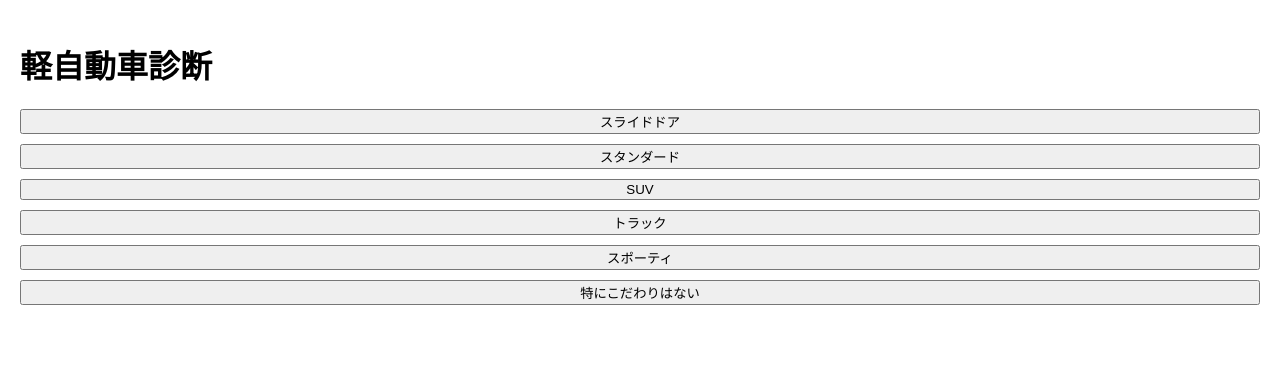
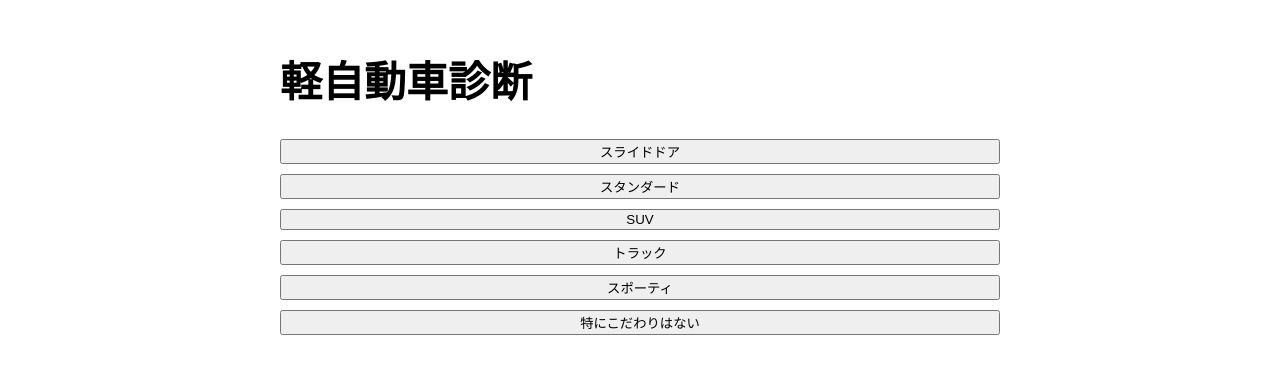
Before and after one commit to CARTOPIA0319/cartopia-car-diagnosis, a Next.js app: page /diagnosis in a window 1280 px wide. Shown: the top 374 px of the page. Built offline with nearby package versions, Linux system fonts and the light colour scheme.

Commit message:
upgrade diagnosis cards

```diff
--- a/app/diagnosis/page.js
+++ b/app/diagnosis/page.js
@@ -5,9 +5,11 @@ import { useState } from "react";
 export default function DiagnosisPage() {
   const [cars, setCars] = useState([]);
   const [loading, setLoading] = useState(false);
+  const [selectedLabel, setSelectedLabel] = useState("");
 
-  async function search(type1, type2) {
+  async function search(type1, type2, label) {
     setLoading(true);
+    setSelectedLabel(label);
 
     const res = await fetch(
       `/api/inventory/search?type1=${encodeURIComponent(
@@ -23,6 +25,7 @@ export default function DiagnosisPage() {
 
   async function searchAllKei() {
     setLoading(true);
+    setSelectedLabel("特にこだわりはない");
 
     const res = await fetch(
       `/api/inventory/search?type=${encodeURIComponent("軽自動車")}&limit=20`
@@ -35,56 +38,48 @@ export default function DiagnosisPage() {
   }
 
   return (
-    <main style={{ padding: 20 }}>
-      <h1>軽自動車診断</h1>
+    <main style={{ padding: 20, maxWidth: 720, margin: "0 auto" }}>
+      <h1 style={{ fontSize: 42, marginBottom: 30 }}>軽自動車診断</h1>
 
-      <div
-        style={{
-          display: "flex",
-          flexDirection: "column",
-          gap: 10,
-          marginTop: 20,
-        }}
-      >
-        <button onClick={() => search("軽自動車", "スライドドア")}>
-          スライドドア
-        </button>
-
-        <button onClick={() => search("軽自動車", "スタンダード")}>
-          スタンダード
-        </button>
-
-        <button onClick={() => search("軽自動車", "SUV")}>
-          SUV
-        </button>
-
-        <button onClick={() => search("軽自動車", "トラック")}>
-          トラック
-        </button>
-
-        <button onClick={() => search("軽自動車", "スポーティ")}>
-          スポーティ
-        </button>
-
-        <button onClick={searchAllKei}>
-          特にこだわりはない
-        </button>
+      <div style={{ display: "flex", flexDirection: "column", gap: 10 }}>
+        <button onClick={() => search("軽自動車", "スライドドア", "スライドドア")}>スライドドア</button>
+        <button onClick={() => search("軽自動車", "スタンダード", "スタンダード")}>スタンダード</button>
+        <button onClick={() => search("軽自動車", "SUV", "SUV")}>SUV</button>
+        <button onClick={() => search("軽自動車", "トラック", "トラック")}>トラック</button>
+        <button onClick={() => search("軽自動車", "スポーティ", "スポーティ")}>スポーティ</button>
+        <button onClick={searchAllKei}>特にこだわりはない</button>
       </div>
 
-      {loading && <p>検索中...</p>}
+      {loading && <p style={{ marginTop: 24 }}>検索中...</p>}
 
-      <div style={{ marginTop: 30 }}>
+      {!loading && selectedLabel && (
+        <h2 style={{ marginTop: 30, fontSize: 22 }}>
+          {selectedLabel}のおすすめ在庫
+        </h2>
+      )}
+
+      <div style={{ marginTop: 18, display: "flex", flexDirection: "column", gap: 16 }}>
         {cars.map((car) => (
-          <div
-            key={car.stockId}
-            style={{
-              border: "1px solid #ddd",
-              padding: 10,
-              marginBottom: 10,
-            }}
-          >
-            <div>{car.title}</div>
-            <div>{car.totalPrice}</div>
+          <div key={car.stockId} style={{ border: "1px solid #ddd", borderRadius: 12, overflow: "hidden", background: "#fff" }}>
+            {car.imageUrl && (
+              <img src={car.imageUrl} alt={car.title} style={{ width: "100%", display: "block" }} />
+            )}
+
+            <div style={{ padding: 14 }}>
+              <div style={{ fontSize: 20, fontWeight: "bold", marginBottom: 8 }}>
+                {car.title}
+              </div>
+
+              <div style={{ fontSize: 18, fontWeight: "bold", marginBottom: 8 }}>
+                支払総額 {car.totalPrice || "お問い合わせ"}
+              </div>
+
+              <div style={{ fontSize: 14, lineHeight: 1.7 }}>
+                <div>年式：{car.year || "-"}</div>
+                <div>走行距離：{car.mileage || "-"}</div>
+                <div>色：{car.color || "-"}</div>
+              </div>
+            </div>
           </div>
         ))}
       </div>
```
